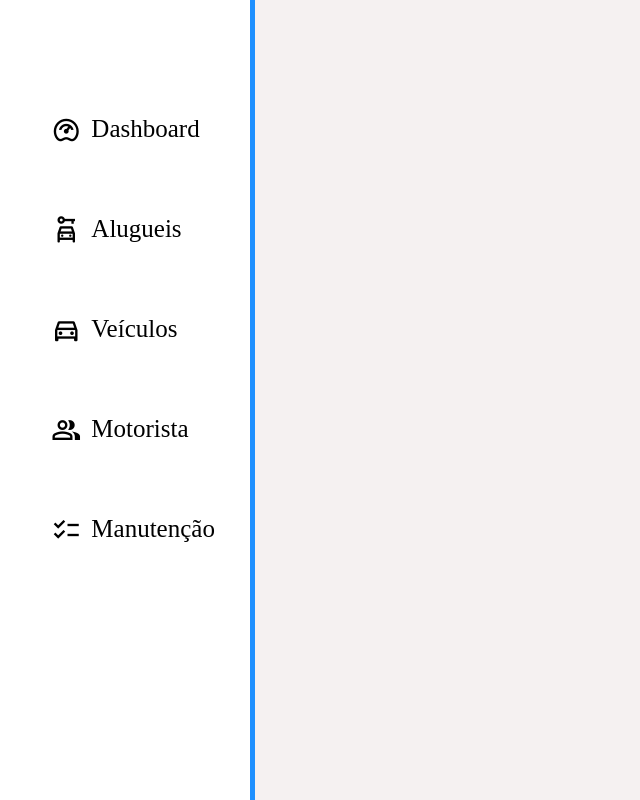
After one commit to GuiLangher/dashboard_projeto, a Django app: page /alugueis in a window 1280 px wide. The commit adds this page. Shown: the whole page, without its empty margins (0-640 px from the left). Run offline with Django 5.2, Linux system fonts and the light colour scheme.

Commit message:
adicao_htmls

```diff
--- /dev/null
+++ b/minha_dashboard/static/CSS/alugueis.css
@@ -0,0 +1,11 @@
+*{
+    margin: 0;
+    padding: 0;
+    box-sizing: border-box;
+}
+
+body{
+    height: 100vh;
+    width: 100vw;
+    background-color: #f5f1f1;
+}
--- /dev/null
+++ b/minha_dashboard/static/CSS/nav.css
@@ -0,0 +1,60 @@
+*{
+    margin: 0;
+    padding: 0;
+    box-sizing: border-box;
+}
+
+/*Menu lateral*/
+
+.menu {
+    width: 20vw;
+}
+
+.menu_lateral{
+    width: 250px;
+    height: 100%;
+    background-color: white;
+    padding: 40px 0 40px 1%;
+    box-shadow: 5px 0 0 #1E90FF;
+
+    position: fixed;
+    top: 0;
+    left: 0;
+}
+
+ul {
+    height: 100%;
+    list-style-type: none;
+    margin-top: 50px;
+}
+
+ul > li.item_menu{
+    transition: .2s;
+    width: 90%;
+    border-radius: 10px;
+    margin-left: 10px;
+}
+
+ul > li.item_menu:hover{
+    background: #1E90FF;
+}
+
+ul > li.item_menu a{
+    text-decoration: none;
+    font-size: 25px;
+    padding: 25px 4%;
+    margin-left: 20px;
+    display: flex;
+    margin-bottom: 20px;
+    color: black;
+}
+
+ul > li.item_menu .txt_link{
+    margin-left: 10px;
+}
+
+.menu .material-symbols-outlined{
+    font-size: 30px;
+}
+
+/*Até aqui*/
--- /dev/null
+++ b/minha_dashboard/templates/alugueis.html
@@ -0,0 +1,26 @@
+{% load static %}
+
+<!DOCTYPE html>
+<html lang="pt-BR">
+<head>
+
+    <meta charset="UTF-8">
+    <meta name="viewport" content="width=device-width, initial-scale=1.0">
+
+    <link href="https://fonts.googleapis.com/css2?family=Material+Symbols+Outlined" rel="stylesheet" />
+    <link rel="stylesheet" href="{%static '/CSS/alugueis.css'%}">
+
+    <title>Alugueis</title>
+</head>
+<body>
+
+    <section class="nav_bar_lateral">
+
+        {% block navbar %}
+            {% include 'nav.html' %}
+        {% endblock %}
+
+        </section>
+
+</body>
+</html>
--- a/minha_dashboard/templates/home.html
+++ b/minha_dashboard/templates/home.html
@@ -7,14 +7,18 @@
     <meta name="viewport" content="width=device-width, initial-scale=1.0">
 
     <link href="https://fonts.googleapis.com/css2?family=Material+Symbols+Outlined" rel="stylesheet" />
-    <link rel="stylesheet" href="{% static '/CSS/style.css' %}">
+    <link rel="stylesheet" href="{% static '/CSS/home.css' %}">
 
     <title>Dashboard</title>
 </head>
 <body>
+    <section class="nav_bar_lateral">
+
     {% block navbar %}
         {% include 'nav.html' %}
     {% endblock %}
+
+    </section>
 
     <section class="tela">
 
--- a/minha_dashboard/templates/nav.html
+++ b/minha_dashboard/templates/nav.html
@@ -1,7 +1,7 @@
 {% load static %}
 
 <link href="https://fonts.googleapis.com/css2?family=Material+Symbols+Outlined" rel="stylesheet" />
-    <link rel="stylesheet" href="{% static '/CSS/style.css' %}">
+    <link rel="stylesheet" href="{% static '/CSS/nav.css' %}">
 
 <nav>
     <section class="menu">
@@ -11,14 +11,14 @@
             <ul>
 
                 <li class="item_menu">
-                    <a href="#">
+                    <a href='\'>
                         <span class="material-symbols-outlined">readiness_score</span>
                         <span class="txt_link">Dashboard</span>
                     </a>
                 </li>
 
                 <li class="item_menu">
-                    <a href="#">
+                    <a href="alugueis">
                         <span class="material-symbols-outlined" class="icon">car_rental</span>
                         <span class="txt_link">Alugueis</span>
                     </a>
--- a/minha_dashboard/urls.py
+++ b/minha_dashboard/urls.py
@@ -5,5 +5,5 @@ urlpatterns = [
     path('', views.home, name="home"),
     path('/relatorio_faturamento_mensal', views.relatorio_faturamento_mensal, name='relatorio_faturamento_mensal'),
     path('/retorna_total_vendido', views.retorna_total_vendido, name='retorna_total_vendido'),
-    path('/teste', views.teste, name='teste'),
+    path('alugueis', views.alugueis, name='alugueis'),
 ]
--- a/minha_dashboard/views.py
+++ b/minha_dashboard/views.py
@@ -6,6 +6,10 @@ from django.db.models import Sum
 
 def home(request):
     return render(request, 'home.html')
+
+
+def alugueis(request):
+    return render(request, 'alugueis.html')
 
 
 def retorna_total_vendido(request):
@@ -37,6 +41,3 @@ def relatorio_faturamento_mensal(request):
     data_json = {'data': data, 'labels': labels}
 
     return JsonResponse(data_json)
-
-def teste(request):
-    return render(request, 'teste.html')
```
Also changed, not shown: minha_dashboard/static/CSS/home.css (renamed from minha_dashboard/static/CSS/style.css, +4 -59 lines), minha_dashboard/templates/teste.html (deleted, +0 -15 lines), minha_dashboard/static/CSS/manutencao.css (added), minha_dashboard/static/CSS/motoristas.css (added), minha_dashboard/static/CSS/veiculos.css (added), minha_dashboard/templates/manutencao.html (added), minha_dashboard/templates/motoristas.html (added), minha_dashboard/templates/veiculos.html (added).
